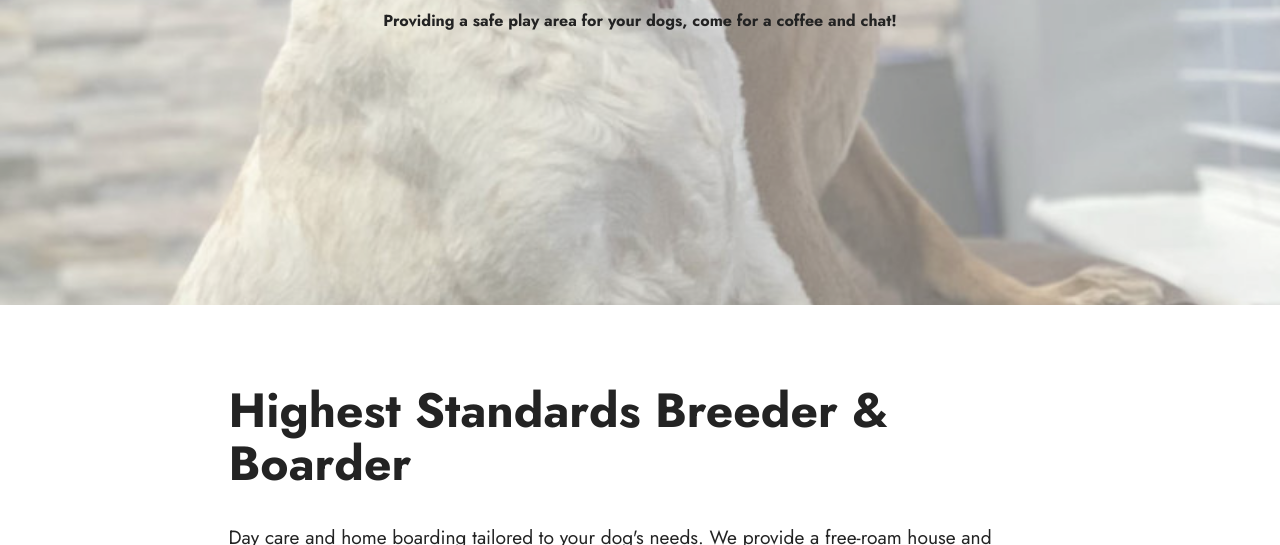
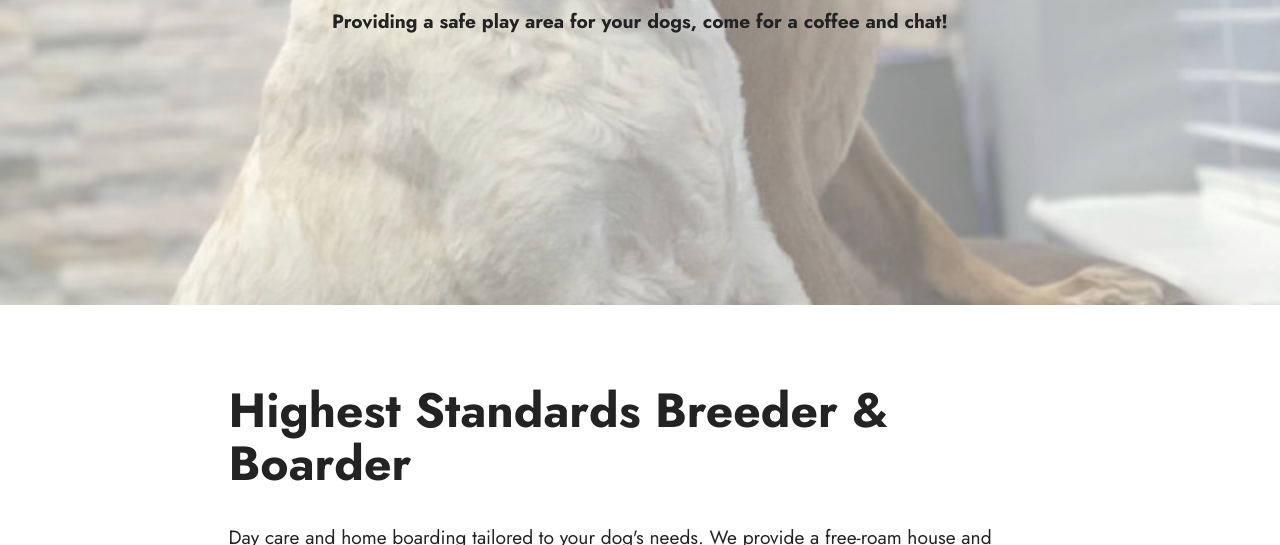
Before and after one commit to joshstavva/haslamsdoggydaycare, a plain HTML site: page src/Index.html in a window 1280 px wide. Shown: the part 555-1100 px from the top of the page. Drawn offline with Linux system fonts and the light colour scheme.

Commit message:
correct style

```diff
--- a/src/Index.html
+++ b/src/Index.html
@@ -92,7 +92,7 @@
 
                 <p class="mbr-text mbr-fonts-style display-7"><b>Day care and boarding in a beautiful home setting.<br></b></p>
                 <p class="mbr-text mbr-fonts-style display-7"><b>Highly experienced dog care professionals offering day care and boarding, <a class="text-black" href="Breeding.html"><b>breeding services</b></a>, and <a class="text-black" href="grooming.html"><b>luxury grooming</b></a>.</b></p>
-                <p><b>Providing a safe play area for your dogs, come for a coffee and chat!</b></p><br/><br/>
+                <p class="mbr-text mbr-fonts-style display-7"><b>Providing a safe play area for your dogs, come for a coffee and chat!</b></p><br/><br/>
 
             </div>
         </div>
```
